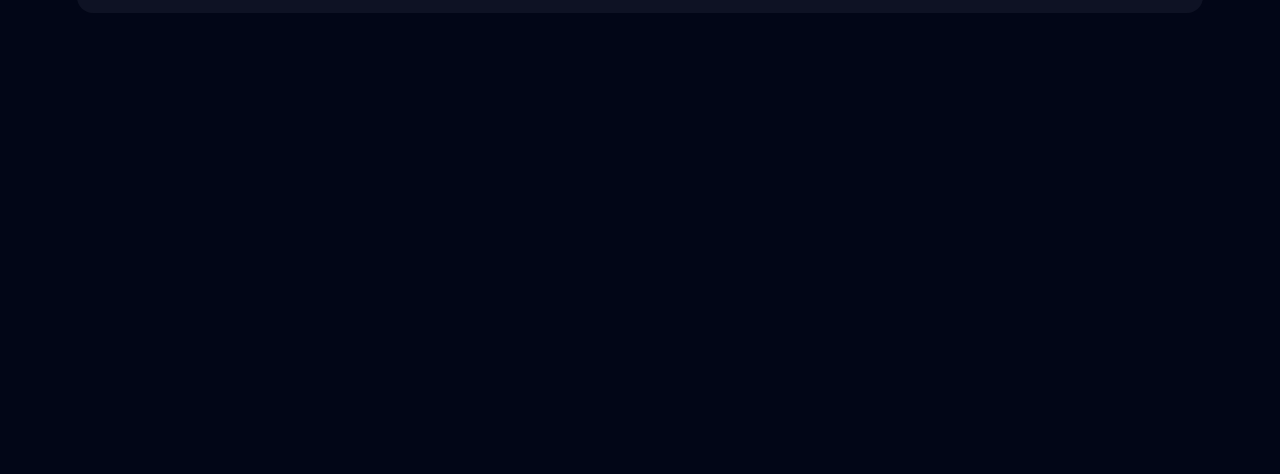
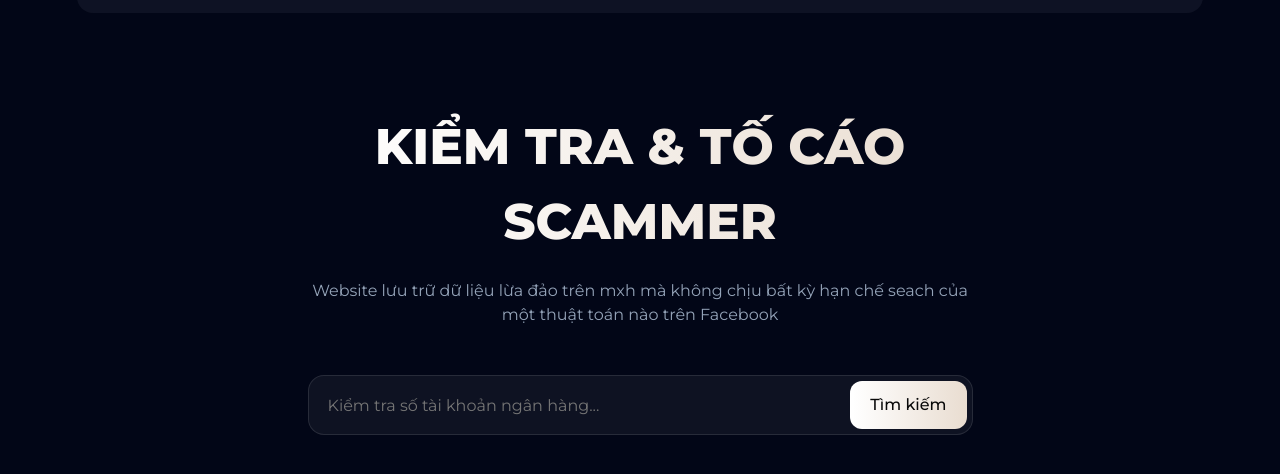
Before and after one commit to Gn0rt/soiscam, a plain HTML site: page index.html in a window 1280 px wide. Shown: the part 92-566 px from the top of the page. Drawn offline with Linux system fonts and the light colour scheme.

Commit message:
cmt
heading

```diff
--- a/assests/CSS/base.css
+++ b/assests/CSS/base.css
@@ -24,7 +24,8 @@ body {
     background: var(--gradientColor);
     font-size: 16px;
     color: var(--textBtnColor);
-
+    border: none;
+    outline: none;
 }
 
 .btn:hover {
--- a/assests/CSS/index.css
+++ b/assests/CSS/index.css
@@ -0,0 +1,50 @@
+/* Begin: Content */
+.content {
+    max-width: 665px;
+    width: 100%;
+    margin-inline: auto;
+    margin-top: 96px;
+}
+
+.content__heading {
+    font-size: 50px;
+    font-weight: 800;
+    text-align: center;
+    color: transparent;
+    background: var(--gradientColor);
+    background-clip: text;
+    -webkit-background-clip: text;
+}
+
+.content__desc {
+    text-align: center;
+    color: var(--subText);
+    margin-top: 20px;
+}
+
+.form__search {
+    max-width: 500px;
+    max-width: 100%;
+    border-radius: 16px;
+    background-color: var(--bgColor3);
+    border: 1px solid #FFFFFF1A;
+    margin-top: 48px;
+    display: flex;
+    align-items: center;
+    padding: 5px;
+    padding-left: 19px;
+}
+
+.form__search-input {
+    flex: 1;
+    background-color: transparent;
+    border: none;
+    outline: none;
+    color: var(--textColor);
+}
+
+.form__search-btn {
+    flex-shrink: 1;
+}
+
+/* End: Content */
--- a/index.html
+++ b/index.html
@@ -48,11 +48,16 @@
     <!-- Begin: Content -->
     <section class="content">
         <h1 class="content__heading">
-
+            KIỂM TRA & TỐ CÁO SCAMMER
         </h1>
         <p class="content__desc">
-
+            Website lưu trữ dữ liệu lừa đảo trên mxh mà không chịu bất kỳ hạn chế seach của một thuật toán nào trên
+            Facebook
         </p>
+        <form action="" class="form__search">
+            <input type="text" class="form__search-input" placeholder="Kiểm tra số tài khoản ngân hàng...">
+            <button class="btn form__search-btn" type="submit">Tìm kiếm</button>
+        </form>
     </section>
     <!-- End: Content -->
 
```
